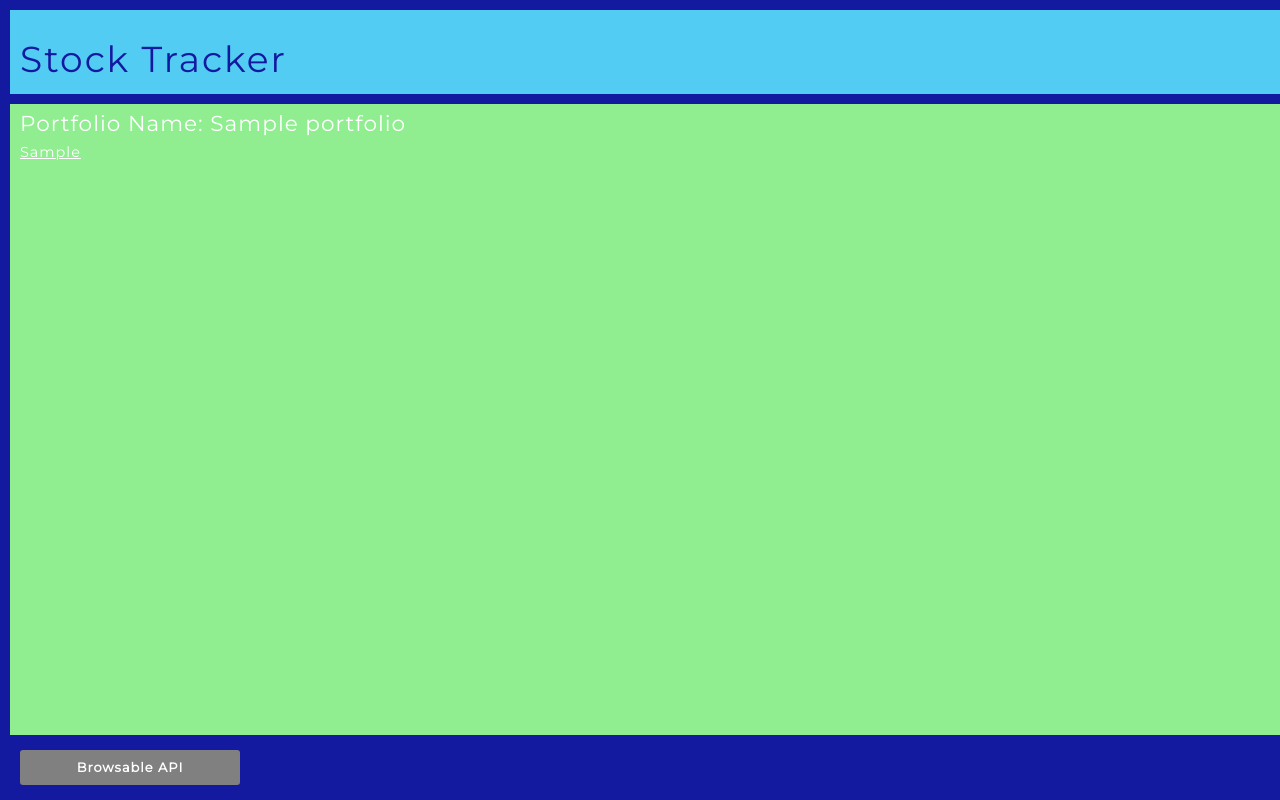
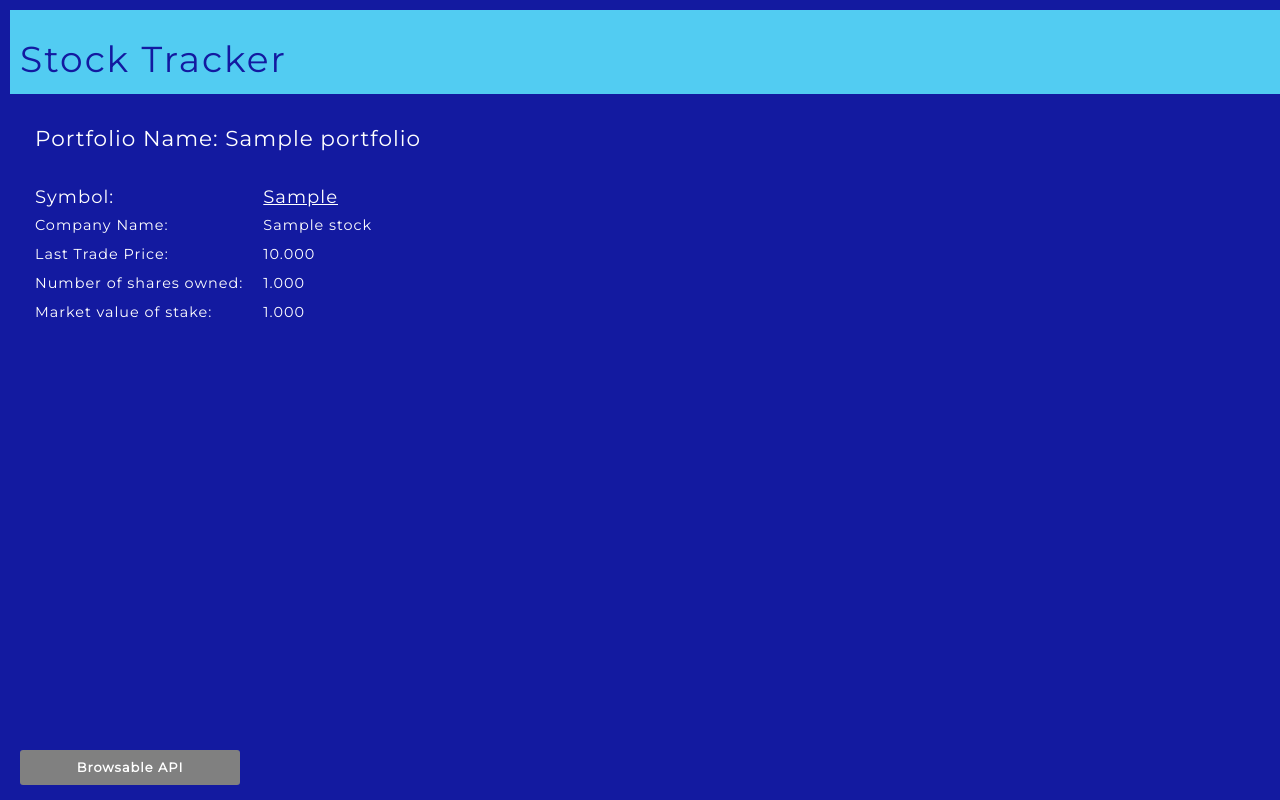
Before and after one commit to chrisbrickey/equity-portfolio, a Django app: template stocktracker/tracker_app/templates/portfolios/horace.html in a window 1280 px wide. Run offline with Django 3.2, Linux system fonts and the light colour scheme; the template is opened without the code that fills it: values that come from a table or form of the project are taken from there, others are empty; tables that the repository leaves empty hold one stand-in row (values such as "Sample post").

Commit message:
style list of stocks in portfolio

```diff
--- a/stocktracker/tracker_app/static/stocks/style.css
+++ b/stocktracker/tracker_app/static/stocks/style.css
@@ -141,17 +141,17 @@ h6 {
 }
 
 #landingPage {
-  background-color: lightgreen;
+  /* background-color: lightgreen; */
   width: 100%;
   margin: 0px 10px 0px 10px;
   padding: 5px 10px 5px 10px;
 
   flex: 1;
 
-  /* display: flex; */
-  /* flex-direction: column;
+  display: flex;
+  flex-direction: column;
   justify-content: left;
-  align-items: left;  */
+  align-items: left;
 }
 
 #landingPage a {
@@ -160,6 +160,36 @@ h6 {
   &:hover {
     cursor: pointer;
   }
+}
+
+#title {
+  /* background-color: yellow; */
+  margin: 5px;
+  padding: 10px;
+}
+
+#stockList {
+  /* background-color: orange; */
+  margin: 5px;
+  /* padding: 5px; */
+
+  display: flex;
+  flex-direction: row;
+  justify-content: left;
+  align-items: left;
+}
+
+.stockDetail {
+  /* background-color: gray; */
+  border-style: dotted;
+  border-color: red;
+  margin: 5px;
+  padding: 5px;
+
+  display: flex;
+  flex-direction: column;
+  justify-content: left;
+  align-items: left;
 }
 
 #footer {
--- a/stocktracker/tracker_app/templates/portfolios/horace.html
+++ b/stocktracker/tracker_app/templates/portfolios/horace.html
@@ -32,13 +32,33 @@
 
             {% if error_message %}<p><strong>{{ error_message }}</strong></p>{% endif %}
 
-            <h3>Portfolio Name: {{ portfolio.name }}</h3>
+            <div id="title">
+                <h3>Portfolio Name: {{ portfolio.name }}</h3>
+            </div>
 
-            <ul id="stockList">
+            <div id="stockList">
+                <div class="stockDetail" id="stockLabels">
+                    <h4>Symbol:</h4>
+                    <p>Company Name:</p>
+                    <p>Last Trade Price:</p>
+                    <p>Number of shares owned:</p>
+                    <p>Market value of stake:</p>
+                </div>
+
                 {% for stock in stock_set %}
-                <li class="stockDetail"><a href="/stocks/{{ stock.id }}/">{{ stock.symbol }}</a></li>
+                <div class="stockDetail">
+
+                      <h4><a href="/stocks/{{ stock.id }}/">{{ stock.symbol }}</a></h4>
+                      <p>{{ stock.company_name}}</p>
+                      <p>{{ stock.last_trade_price }}</p>
+                      <p>{{ stock.shares_owned }}</p>
+                      <p>{{ stock.market_value }}</p>
+                </div>
                 {% endfor %}
-            </ul>
+
+            </div>
+
+
 
         </section>
 
```
